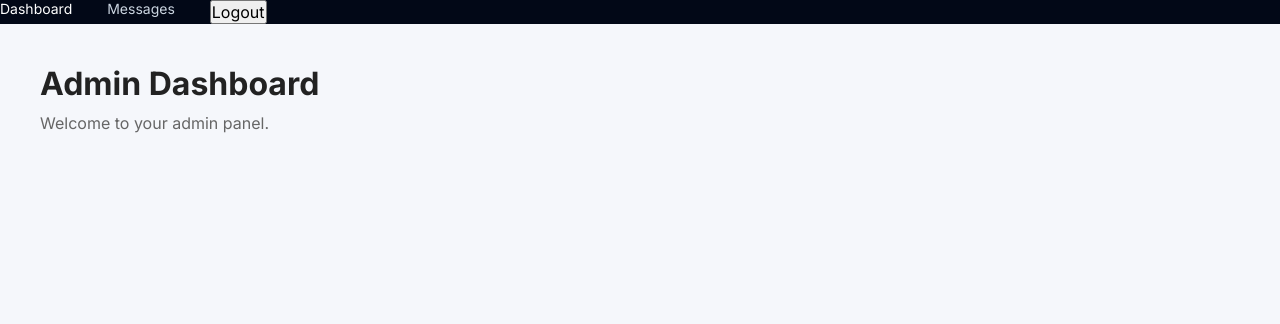
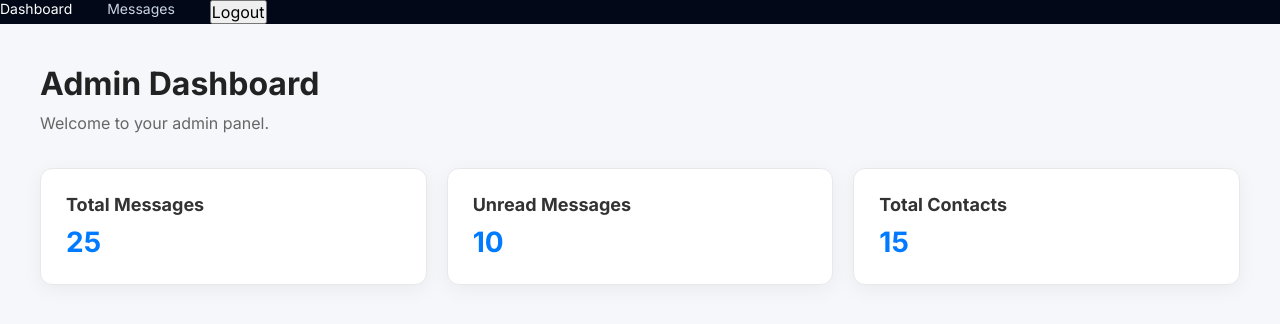
Before and after one commit to Hassan-ccatel/HasanPortfolio, a React (Create React App) app in the folder frontSide/: page /admin/dashboard in a window 1280 px wide. Shown: the top 324 px of the page. Built offline with nearby package versions, Linux system fonts and the light colour scheme; sample sign-in values are in the browser's storage.

Commit message:
dashboard

```diff
--- a/frontSide/src/pages/AdminDashboard.js
+++ b/frontSide/src/pages/AdminDashboard.js
@@ -10,6 +10,24 @@ const AdminDashboard = () => {
         <div className="admin-dashboard-content">
           <h1>Admin Dashboard</h1>
           <p>Welcome to your admin panel.</p>
+          <div className="admin-dashboard-cards">
+
+            <div className="admin-card">
+              <h3>Total Messages</h3>
+              <span>25</span>
+            </div>
+
+            <div className="admin-card">
+              <h3>Unread Messages</h3>
+              <span>10</span>
+            </div>
+
+            <div className="admin-card">
+              <h3>Total Contacts</h3>
+              <span>15</span>
+            </div>
+
+          </div>
         </div>
       </div>
     </>
```
